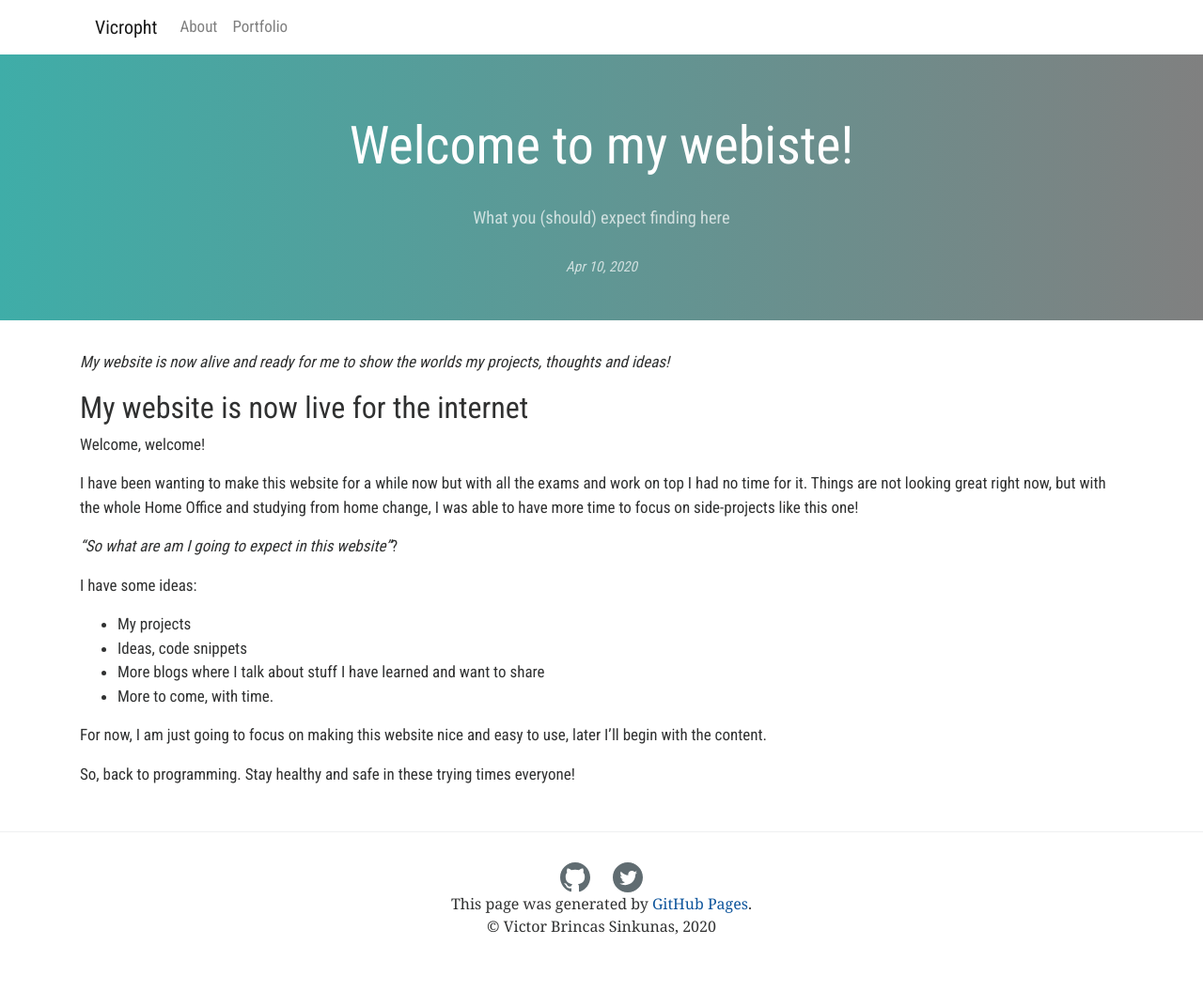
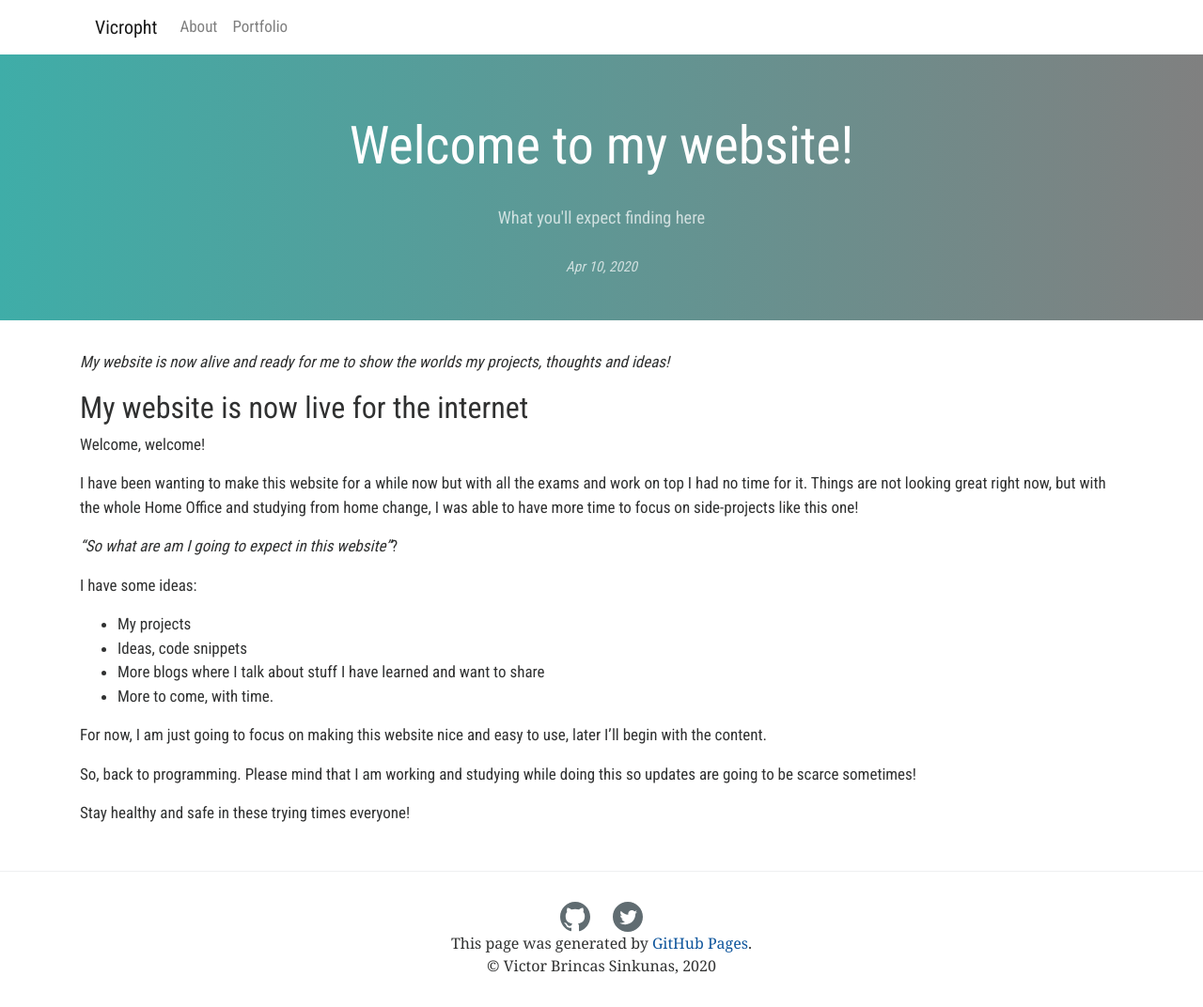
Before and after one commit to Vicropht/vicropht.com, a Jekyll site: the page built from _posts/2020-04-10-welcome.markdown, in a window 1280 px wide. Shown: the whole page at 94% size. Built offline with Jekyll 4.4.1, drawn with Linux system fonts in a browser that asks for light colours; nearby versions of some CDN libraries; before the commit the page ends 1030 px from its top, so only the background shows below that.

Commit message:
delete draft remove double index, fix typos

```diff
--- a/_posts/2020-04-10-welcome.markdown
+++ b/_posts/2020-04-10-welcome.markdown
@@ -1,7 +1,7 @@
 ---
 layout: post
-title:  "Welcome to my webiste!"
-subtitle:  What you (should) expect finding here
+title:  "Welcome to my website!"
+subtitle:  What you'll expect finding here
 date:   2020-04-10 16:00:00
 categories: development update
 ---
@@ -25,5 +25,6 @@ I have some ideas:
 
 For now, I am just going to focus on making this website nice and easy to use, later I'll begin with the content.
 
-So, back to programming.
+So, back to programming. Please mind that I am working and studying while doing this so updates are going to be scarce sometimes!
+
 Stay healthy and safe in these trying times everyone!
--- a/index.markdown
+++ /dev/null
@@ -1,6 +0,0 @@
----
-# Feel free to add content and custom Front Matter to this file.
-# To modify the layout, see https://jekyllrb.com/docs/themes/#overriding-theme-defaults
-
-layout: home
----
```
Also changed, not shown: _drafts/date-the-lust-for-data-from-small-companies.md (deleted, +0 -7 lines), _posts/2020-04-28-the-magic-of-roadmaps.markdown (added, +9 -0 lines).
